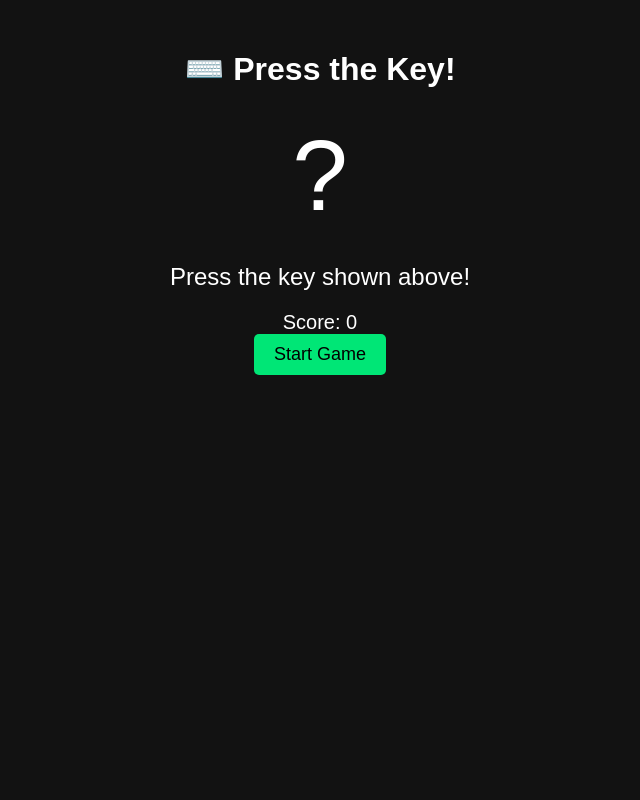
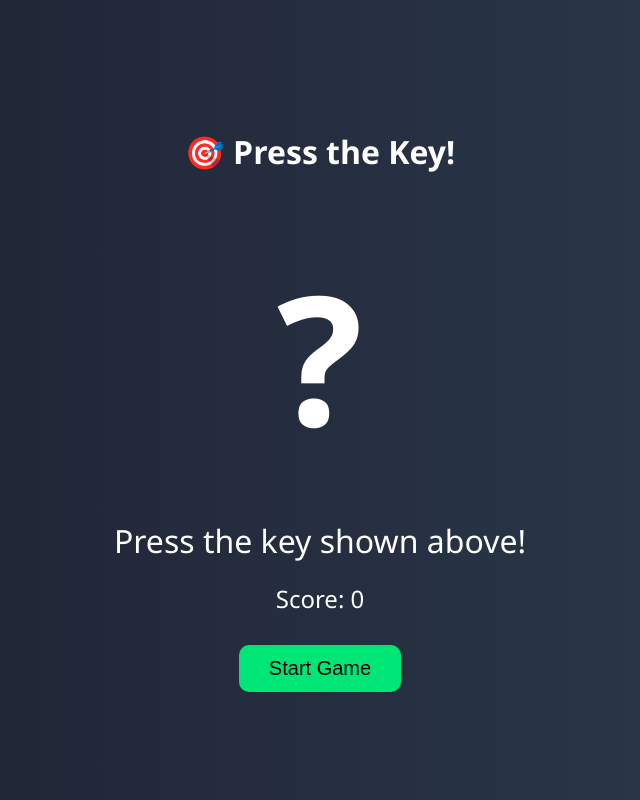
Before and after one commit to EPHRAIMTEODORO/CSClubgame, a plain HTML site: page index.html in a window 1280 px wide. Shown: the whole page, without its empty margins (320-960 px from the left). Drawn offline with Linux system fonts and the light colour scheme.

Commit message:
add more css, colors, alignment, text size

```diff
--- a/index.html
+++ b/index.html
@@ -1,42 +1,56 @@
 <!DOCTYPE html>
 <html lang="en">
 <head>
-  <meta charset="UTF-8">
+  <meta charset="UTF-8" />
   <title>Press the Key Game</title>
   <style>
     body {
+      background: linear-gradient(to right, #1e1e2f, #2c3e50);
+      color: white;
+      font-family: 'Segoe UI', sans-serif;
+      height: 100vh;
+      display: flex;
+      flex-direction: column;
       align-items: center;
-      background: #121212;
-      color: #fff;
-      font-family: Arial, sans-serif;
-      text-align: center;
-      margin-top: 50px;
+      justify-content: center;
+      margin: 0;
     }
+
     #letter {
-      font-size: 100px;
-      margin: 30px 0;
+      font-size: 180px;
+      font-weight: bold;
+      margin: 40px;
+      transition: color 0.2s ease;
     }
+
     #feedback {
+      font-size: 32px;
+      margin-bottom: 20px;
+    }
+
+    #score {
       font-size: 24px;
-      margin: 10px;
+      margin-bottom: 30px;
     }
-    #score {
+
+    #startBtn {
+      padding: 12px 30px;
       font-size: 20px;
-      margin-top: 20px;
+      background-color: #00e676;
+      color: black;
+      border: none;
+      border-radius: 10px;
+      cursor: pointer;
+      transition: background 0.3s ease;
     }
-    #startBtn {
-      background: #00e676;
-      border: none;
-      padding: 10px 20px;
-      font-size: 18px;
-      border-radius: 5px;
-      cursor: pointer;
-      color: #000;
+
+    #startBtn:hover {
+      background-color: #00c853;
     }
   </style>
 </head>
 <body>
-  <h1>⌨️ Press the Key!</h1>
+  <h1>🎯 Press the Key!</h1>
   <div id="letter">?</div>
   <div id="feedback">Press the key shown above!</div>
   <div id="score">Score: 0</div>
@@ -44,23 +58,29 @@
 
   <script>
     const letters = "ABCDEFGHIJKLMNOPQRSTUVWXYZ";
-    let currentLetter = "";
-    let score = 0;
-    let gameActive = false;
-
     const letterDiv = document.getElementById("letter");
     const feedbackDiv = document.getElementById("feedback");
     const scoreDiv = document.getElementById("score");
     const startBtn = document.getElementById("startBtn");
+
+    let currentLetter = "";
+    let score = 0;
+    let gameActive = false;
 
     function getRandomLetter() {
       const index = Math.floor(Math.random() * letters.length);
       return letters[index];
     }
 
+    function getRandomColor() {
+      const colors = ["#ff4081", "#00e5ff", "#ffd600", "#69f0ae", "#ff6d00", "#e040fb", "#76ff03", "#f44336"];
+      return colors[Math.floor(Math.random() * colors.length)];
+    }
+
     function showNewLetter() {
       currentLetter = getRandomLetter();
       letterDiv.textContent = currentLetter;
+      letterDiv.style.color = getRandomColor();
     }
 
     document.addEventListener("keydown", (e) => {
```
